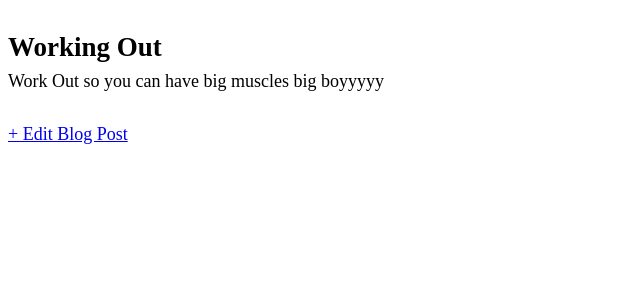
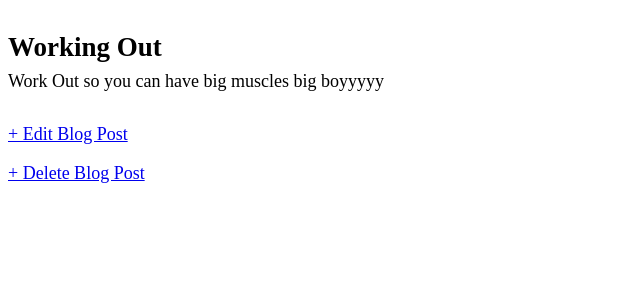
Before and after one commit to Amandecoe/Django_Projects, a Django app: page /post/2/ in a window 1280 px wide. Shown: the part 99-399 px from the top of the page, without its empty margins (0-640 px from the left). Run offline with Django 5.2, Linux system fonts and the light colour scheme; data comes from the database, SQL or seed files in the repository; both versions use the stored data as it was after the commit.

Commit message:
post delete feature added

```diff
--- a/blog/blog/urls.py
+++ b/blog/blog/urls.py
@@ -1,9 +1,10 @@
 from django.urls import path
-from .views import BlogDetailView, BlogListView, BlogCreateView, BlogUpdateView
+from .views import BlogDetailView, BlogListView, BlogCreateView, BlogUpdateView, BlogDeleteView
 
 urlpatterns = [
     path("", BlogListView.as_view(), name = "home"),
     path("post/<int:pk>/", BlogDetailView.as_view(), name = "post_detail"),
     path("post/new", BlogCreateView.as_view(), name = "post_new"),
-    path("post/<int:pk>/edit/", BlogUpdateView.as_view(), name = "post_edit")
+    path("post/<int:pk>/edit/", BlogUpdateView.as_view(), name = "post_edit"),
+    path("post/<int:pk>/delete/", BlogDeleteView.as_view(), name = "post_delete"),
 ]
--- a/blog/blog/views.py
+++ b/blog/blog/views.py
@@ -1,7 +1,8 @@
 from django.shortcuts import render, get_object_or_404
 from .models import Post
-from django.views.generic.edit import CreateView, UpdateView
+from django.views.generic.edit import CreateView, UpdateView, DeleteView
 from django.views.generic import ListView, DetailView
+from django.urls import reverse_lazy
 # Create your views here.
 class BlogListView(ListView):
     model = Post
@@ -21,3 +22,8 @@ class BlogUpdateView(UpdateView):
     model = Post
     template_name = "post_edit.html"
     fields = ["title", "body"]
+
+class BlogDeleteView(DeleteView):
+    model = Post
+    template_name = "post_delete.html"
+    success_url = reverse_lazy("home") #where user is redirected after a delete
--- a/blog/templates/post_detail.html
+++ b/blog/templates/post_detail.html
@@ -6,4 +6,5 @@
     <p>{{post.body}}</p>
 </div>
 <a href = "{% url 'post_edit' post.pk %}"> + Edit Blog Post</a>
+<p><a href = "{% url 'post_delete' post.pk %}">+ Delete Blog Post</a></p>
 {% endblock content %}
```
Also changed, not shown: blog/templates/post_delete.html (added, +10 -0 lines), blog/db.sqlite3.
